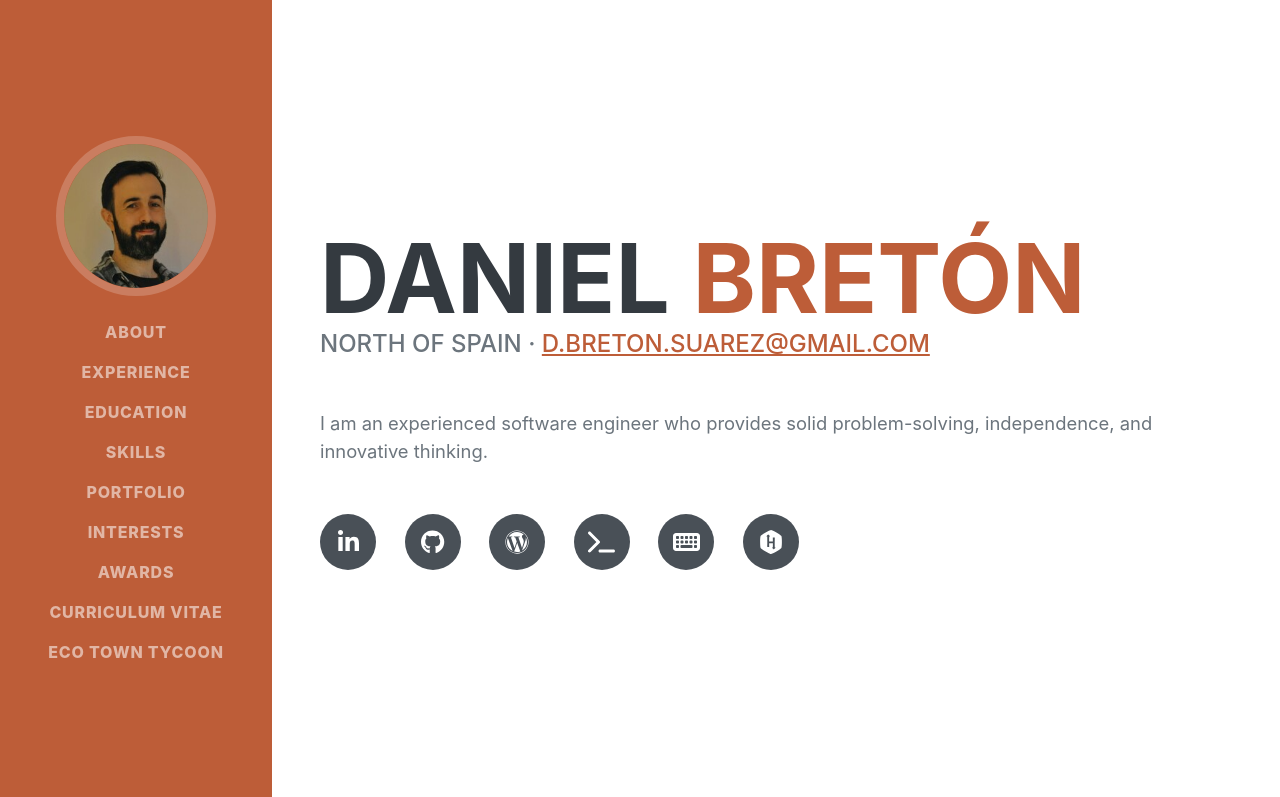
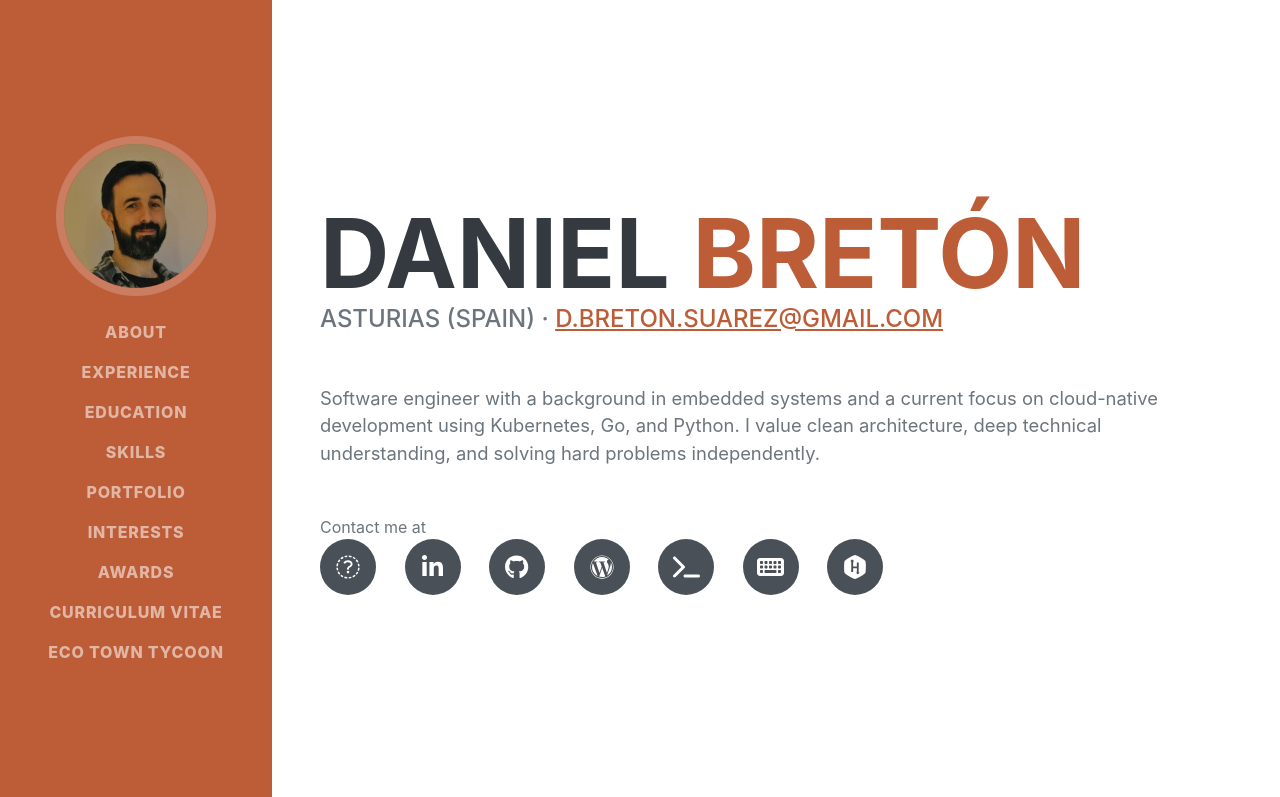
Before and after one commit to dabresua/dabresua.github.io, a plain HTML site: page index.html in a window 1280 px wide. Shown: the top 797 px of the page. Drawn offline with nearby package versions, Linux system fonts and the light colour scheme; a web font is replaced by a local one.

Commit message:
[html] Update about.html

```diff
--- a/html/about.html
+++ b/html/about.html
@@ -4,13 +4,17 @@
         <span class="text-primary">Bretón</span>
     </h1>
     <div class="subheading mb-5">
-        NORTH OF SPAIN ·
+        ASTURIAS (SPAIN) ·
         <a href="mailto:d.breton.suarez@gmail.com">d.breton.suarez@gmail.com</a>
     </div>
     <p class="lead mb-5">
-        I am an experienced software engineer who provides solid problem-solving, independence, and innovative thinking.
+        Software engineer with a background in embedded systems and a current focus on cloud-native development using Kubernetes, Go, and Python. I value clean architecture, deep technical understanding, and solving hard problems independently.
     </p>
+    <div class="subheading mb-5"></div>
+        Contact me at
+    </div>
     <div class="social-icons">
+        <a class="social-icon" href="mailto:d.breton.suarez@gmail.com"><i class="fab fa-mail"></i></a>
         <a class="social-icon" href="https://www.linkedin.com/in/dabresua/"><i class="fab fa-linkedin-in"></i></a>
         <a class="social-icon" href="https://github.com/dabresua"><i class="fab fa-github"></i></a>
         <a class="social-icon" href="https://dbsportfolio.wordpress.com"><i class="fab fa-wordpress"></i></a>
```
